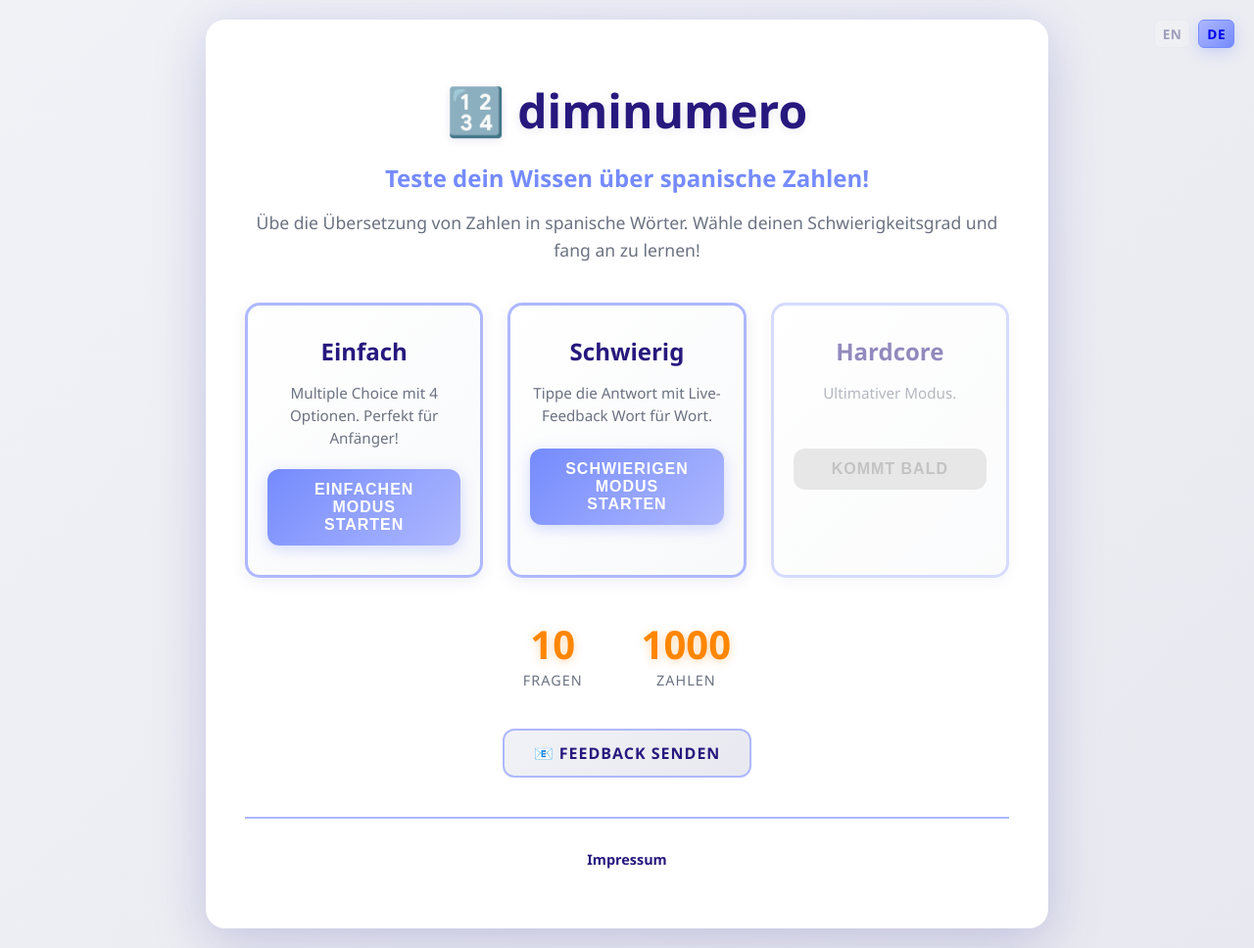
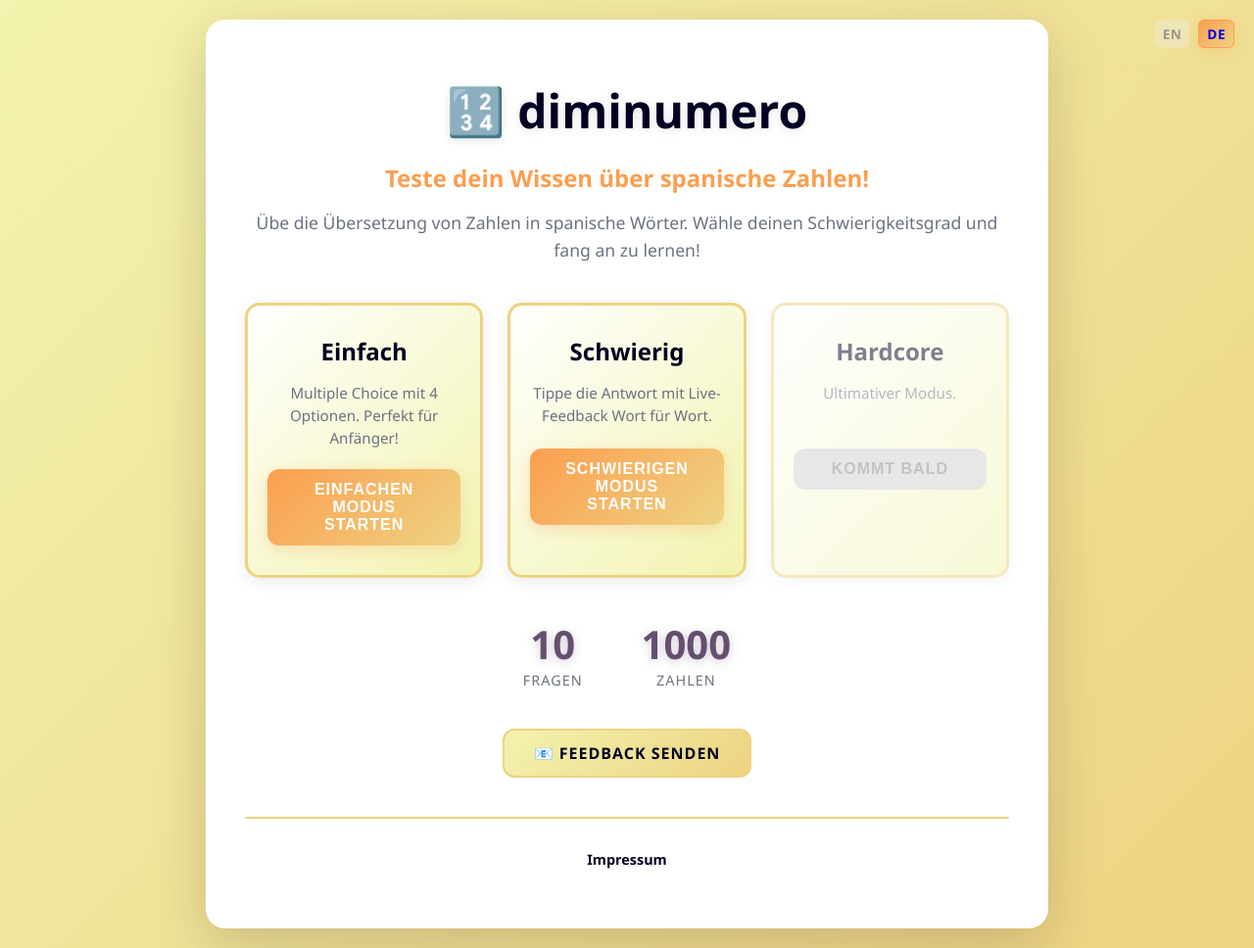
Before and after one commit to stefanwezel/diminumero, a Flask app: page / in a window 1280 px wide. Shown: the whole page at 98% size. Run offline with Flask 3, Linux system fonts and the light colour scheme.

Commit message:
Redo color scheme

```diff
--- a/static/css/style.css
+++ b/static/css/style.css
@@ -9,12 +9,12 @@
 
 body {
     font-family: 'Segoe UI', Tahoma, Geneva, Verdana, sans-serif;
-    background: linear-gradient(135deg, #F1F2F6 0%, #E8E9F0 100%);
+    background: linear-gradient(135deg, #F2F3AE 0%, #EDD382 100%);
     min-height: 100vh;
     display: flex;
     align-items: center;
     justify-content: center;
-    color: #27187E;
+    color: #020122;
 }
 
 /* Language Switcher */
@@ -38,7 +38,7 @@ body {
     border-radius: 6px;
     background: rgba(255, 255, 255, 0.5);
     backdrop-filter: blur(5px);
-    border: 1px solid rgba(174, 184, 254, 0.3);
+    border: 1px solid rgba(237, 211, 130, 0.3);
     font-weight: 600;
     letter-spacing: 0.5px;
 }
@@ -48,16 +48,16 @@ body {
     opacity: 0.8;
     filter: grayscale(0%);
     background: rgba(255, 255, 255, 0.9);
-    border-color: rgba(117, 139, 253, 0.5);
-    box-shadow: 0 4px 12px rgba(117, 139, 253, 0.2);
+    border-color: rgba(252, 158, 79, 0.5);
+    box-shadow: 0 4px 12px rgba(252, 158, 79, 0.2);
 }
 
 .lang-flag.active {
     opacity: 1;
     filter: grayscale(0%);
-    background: linear-gradient(135deg, #AEB8FE 0%, #758BFD 100%);
-    border-color: #758BFD;
-    box-shadow: 0 4px 15px rgba(117, 139, 253, 0.3);
+    background: linear-gradient(135deg, #FC9E4F 0%, #EDD382 100%);
+    border-color: #FC9E4F;
+    box-shadow: 0 4px 15px rgba(252, 158, 79, 0.3);
 }
 
 .container {
@@ -75,20 +75,20 @@ body {
     background: white;
     border-radius: 20px;
     padding: 60px 40px;
-    box-shadow: 0 20px 60px rgba(39, 24, 126, 0.15), 0 0 40px rgba(117, 139, 253, 0.1);
+    box-shadow: 0 20px 60px rgba(2, 1, 34, 0.15), 0 0 40px rgba(252, 158, 79, 0.1);
 }
 
 .title {
     font-size: 3rem;
     margin-bottom: 20px;
-    color: #27187E;
+    color: #020122;
     font-weight: bold;
-    text-shadow: 0 2px 10px rgba(39, 24, 126, 0.1);
+    text-shadow: 0 2px 10px rgba(2, 1, 34, 0.1);
 }
 
 .subtitle {
     font-size: 1.5rem;
-    color: #758BFD;
+    color: #FC9E4F;
     margin-bottom: 15px;
     font-weight: 600;
 }
@@ -109,19 +109,19 @@ body {
 }
 
 .mode-card {
-    background: linear-gradient(135deg, #FFFFFF 0%, #F8F9FB 100%);
-    border: 3px solid #AEB8FE;
+    background: linear-gradient(135deg, #FFFFFF 0%, #F2F3AE 100%);
+    border: 3px solid #EDD382;
     border-radius: 15px;
     padding: 30px 20px;
     transition: all 0.3s ease;
-    box-shadow: 0 4px 15px rgba(39, 24, 126, 0.08);
+    box-shadow: 0 4px 15px rgba(2, 1, 34, 0.08);
 }
 
 .mode-card:not(.mode-disabled):hover {
-    background: linear-gradient(135deg, #AEB8FE 0%, #758BFD 100%);
-    border-color: #758BFD;
+    background: linear-gradient(135deg, #EDD382 0%, #FC9E4F 100%);
+    border-color: #FC9E4F;
     transform: translateY(-5px);
-    box-shadow: 0 15px 40px rgba(117, 139, 253, 0.4), 0 0 20px rgba(117, 139, 253, 0.2);
+    box-shadow: 0 15px 40px rgba(252, 158, 79, 0.4), 0 0 20px rgba(252, 158, 79, 0.2);
 }
 
 .mode-disabled {
@@ -131,7 +131,7 @@ body {
 
 .mode-title {
     font-size: 1.5rem;
-    color: #27187E;
+    color: #020122;
     margin-bottom: 15px;
     font-weight: bold;
 }
@@ -180,8 +180,8 @@ body {
 .info-number {
     font-size: 2.5rem;
     font-weight: bold;
-    color: #FF8600;
-    text-shadow: 0 2px 10px rgba(255, 134, 0, 0.3);
+    color: #654F6F;
+    text-shadow: 0 2px 10px rgba(101, 79, 111, 0.3);
 }
 
 .info-label {
@@ -205,16 +205,16 @@ body {
 }
 
 .btn-primary {
-    background: linear-gradient(135deg, #758BFD 0%, #AEB8FE 100%);
+    background: linear-gradient(135deg, #FC9E4F 0%, #EDD382 100%);
     color: white;
     border: none;
-    box-shadow: 0 4px 15px rgba(117, 139, 253, 0.3);
+    box-shadow: 0 4px 15px rgba(252, 158, 79, 0.3);
 }
 
 .btn-primary:hover {
     transform: translateY(-2px);
-    box-shadow: 0 10px 30px rgba(117, 139, 253, 0.5), 0 0 20px rgba(117, 139, 253, 0.3);
-    background: linear-gradient(135deg, #6577EC 0%, #9DAAFD 100%);
+    box-shadow: 0 10px 30px rgba(252, 158, 79, 0.5), 0 0 20px rgba(252, 158, 79, 0.3);
+    background: linear-gradient(135deg, #654F6F 0%, #FC9E4F 100%);
 }
 
 .btn-large {
@@ -613,9 +613,9 @@ body {
 }
 
 .btn-feedback {
-    background: linear-gradient(135deg, #F1F2F6 0%, #E8E9F0 100%);
-    color: #27187E;
-    border: 2px solid #AEB8FE;
+    background: linear-gradient(135deg, #F2F3AE 0%, #EDD382 100%);
+    color: #020122;
+    border: 2px solid #EDD382;
     padding: 12px 30px;
     font-size: 1rem;
     text-decoration: none;
@@ -624,23 +624,23 @@ body {
 }
 
 .btn-feedback:hover {
-    background: linear-gradient(135deg, #AEB8FE 0%, #758BFD 100%);
+    background: linear-gradient(135deg, #EDD382 0%, #FC9E4F 100%);
     color: white;
-    border-color: #758BFD;
+    border-color: #FC9E4F;
     transform: translateY(-2px);
-    box-shadow: 0 8px 20px rgba(117, 139, 253, 0.3);
+    box-shadow: 0 8px 20px rgba(252, 158, 79, 0.3);
 }
 
 /* Footer */
 .page-footer {
     margin-top: 40px;
     padding-top: 30px;
-    border-top: 2px solid #AEB8FE;
+    border-top: 2px solid #EDD382;
     text-align: center;
 }
 
 .footer-link {
-    color: #27187E;
+    color: #020122;
     text-decoration: none;
     font-size: 0.9rem;
     font-weight: 600;
```
Also changed, not shown: other parts of static/css/style.css (+48 -48 lines).
